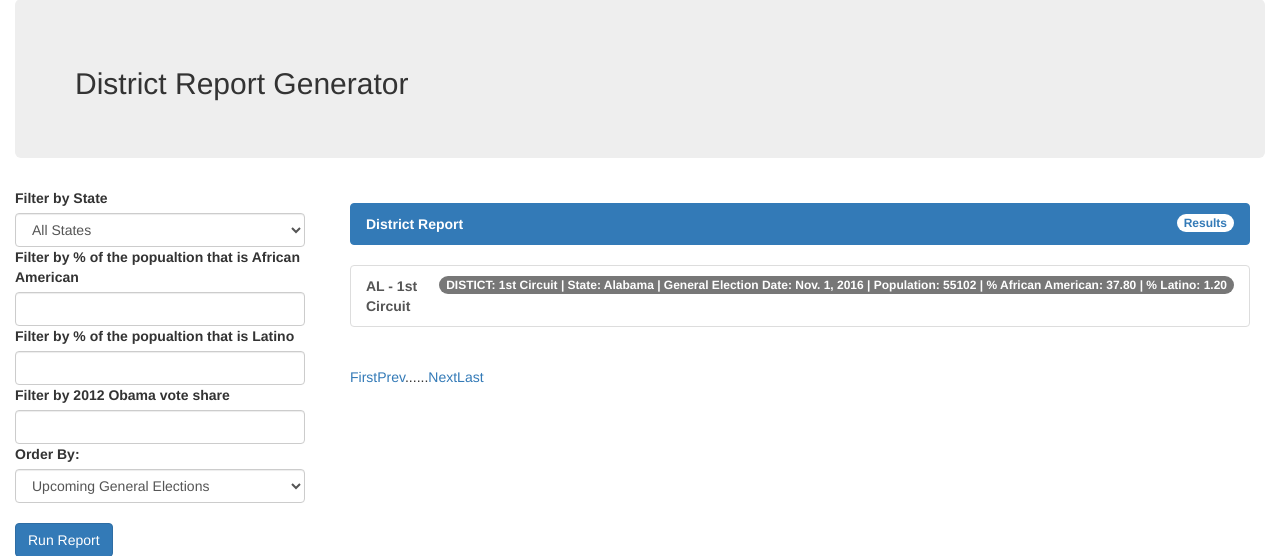
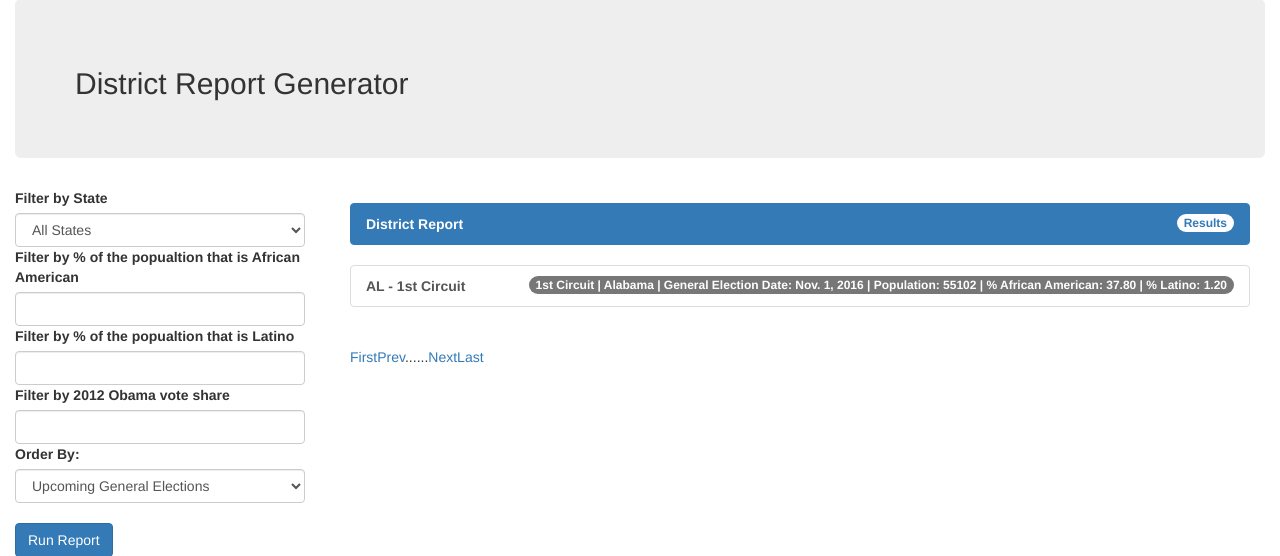
Before and after one commit to joeknows718/EXAMPLEDB, a Django app: page /district-reports/ in a window 1280 px wide. Shown: the part 76-632 px from the top of the page. Run offline with Django 3.2, Linux system fonts and the light colour scheme; a user stored in the database is signed in; data comes from the database, SQL or seed files in the repository; parts of the project's set-up code (start-up, migrations or seed data) failed here and were passed over; some libraries are stand-ins or nearby versions.

Commit message:
copy edits

```diff
--- a/pro_db/views.py
+++ b/pro_db/views.py
@@ -16,6 +16,8 @@ from models import State, Candidate, Party, Election, District, County
 from datetime import date
 from django.db.models import Count
 from django.db.models import Q
+
+
 # Create your views here.
 
 #|------------------------Landing / Customer Service  Pages------------------------------------------|
--- a/templates/district-reports.html
+++ b/templates/district-reports.html
@@ -75,7 +75,7 @@
 						<ul class="list-group content">
 						  {% for district in object_list %}
 						  	<a href="{% url 'district_detail' slug=district.slug %}"class="list-group-item">
-							    <span class="badge">DISTICT: {{district.district_short}} | State: {{district.state}} | General Election Date: {{district.general_election_date}} | Population: {{district.population}} | % African American: {{district.percent_aa}} | % Latino: {{district.percent_latino}}</span>
+							    <span class="badge">{{district.district_short}} |  {{district.state}} | General Election Date: {{district.general_election_date}} | Population: {{district.population}} | % African American: {{district.percent_aa}} | % Latino: {{district.percent_latino}}</span>
 							    <strong>{{ district.district_id}}</strong>
 						  	</a>
 						  {% endfor %}
```
